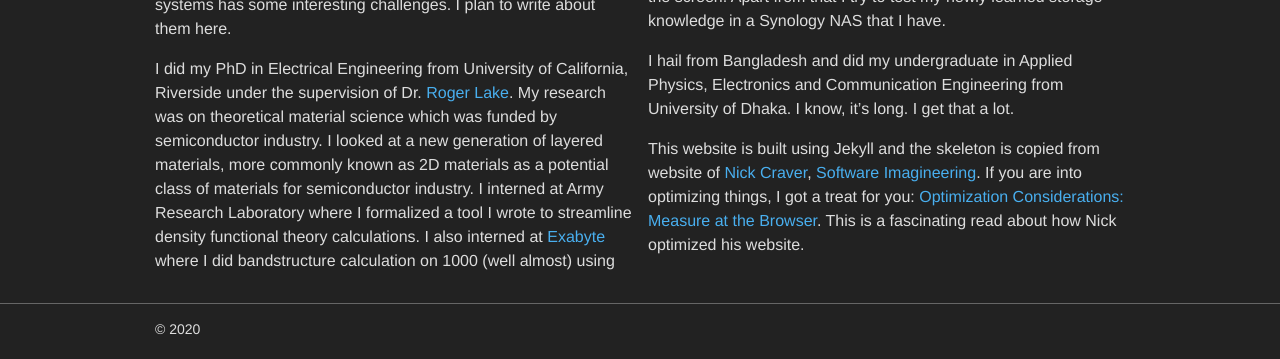
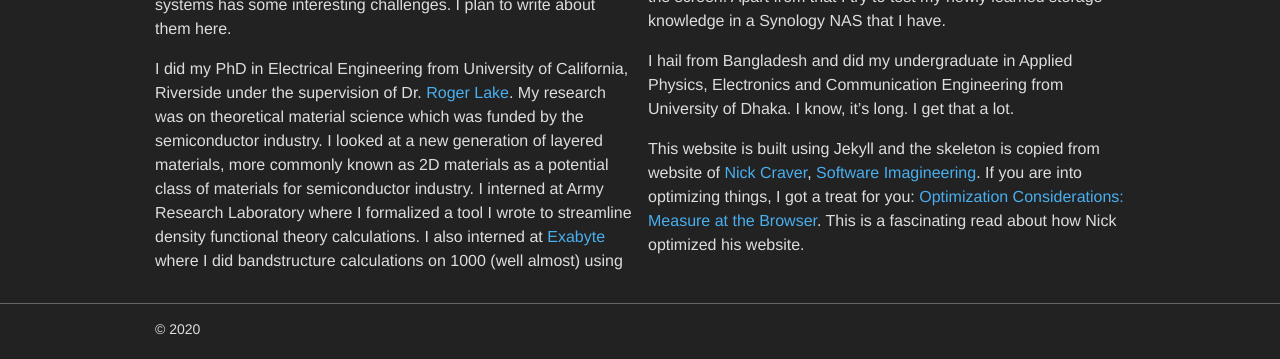
Before and after one commit to protik77/protik77.github.io, a Jekyll site: the page built from index.html, in a window 1280 px wide. Shown: the part 246-605 px from the top of the page. Built offline with Jekyll 4.4.1, drawn with Linux system fonts in a browser that asks for light colours; some of the changed text lies outside the part shown.

Commit message:
Fix grammer

```diff
--- a/_includes/about.md
+++ b/_includes/about.md
@@ -1,6 +1,6 @@
 I am Protik Das. I am working as part of the HPC Infrastructure team of ebeam division in KLA corporation. We design air-gapped HPC systems for deep learning applications, the keyword being "air-gapped". We take inspirations from tools designed for cloud systems a lot. Often use them as is. Using them in an air-gapped systems has some interesting challenges. I plan to write about them here.
 
-I did my PhD in Electrical Engineering from University of California, Riverside under the supervision of Dr. [Roger Lake](https://intra.ece.ucr.edu/~rlake/). My research was on theoretical material science which was funded by semiconductor industry. I looked at a new generation of layered materials, more commonly known as 2D materials as a potential class of materials for semiconductor industry. I interned at Army Research Laboratory where I formalized a tool I wrote to streamline density functional theory calculations. I also interned at [Exabyte](https://exabyte.io/) where I did bandstructure calculation on 1000 (well almost) using cloud in a relatively short period of time. If you are curious about research feel free to visit my [Google scholar](https://scholar.google.com/citations?user=RcgIf7MAAAAJ&hl=en) page.
+I did my PhD in Electrical Engineering from University of California, Riverside under the supervision of Dr. [Roger Lake](https://intra.ece.ucr.edu/~rlake/). My research was on theoretical material science which was funded by the semiconductor industry. I looked at a new generation of layered materials, more commonly known as 2D materials as a potential class of materials for semiconductor industry. I interned at Army Research Laboratory where I formalized a tool I wrote to streamline density functional theory calculations. I also interned at [Exabyte](https://exabyte.io/) where I did bandstructure calculations on 1000 (well almost) using cloud in a relatively short period of time. If you are curious about research feel free to visit my [Google scholar](https://scholar.google.com/citations?user=RcgIf7MAAAAJ&hl=en) page.
 
 In my leisure I love to watch TV. In reality I am tinkering with the trove of Raspberry Pi's that I have while something is playing on the screen. Apart from that I try to test my newly learned storage knowledge in a Synology NAS that I have.
 
```
